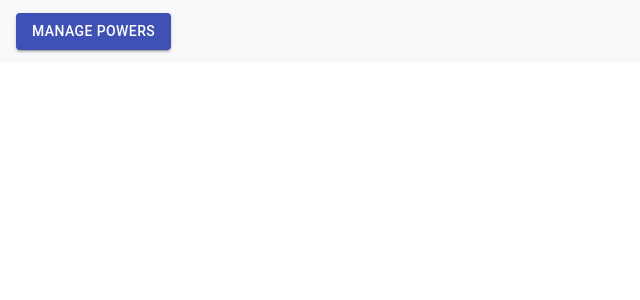
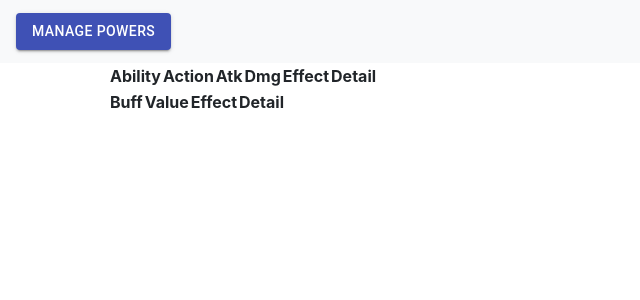
Before and after one commit to arnab-datta/counter-app, a React (Create React App) app: page / in a window 1280 px wide. Shown: the top 300 px of the page, without its empty margins (0-640 px from the left). Built offline with nearby package versions, Linux system fonts and the light colour scheme; no server answers.

Commit message:
Start of feature. Non-functional, foundation laid

```diff
--- a/src/App.tsx
+++ b/src/App.tsx
@@ -1,11 +1,12 @@
 import React from "react";
 import NavBar from "./components/NavBar";
 import ManagePowersPanel from "./components/ManagePowersPanel";
+import InfoPanel from "./components/InfoPanel";
 import { flattenDiagnosticMessageText } from "typescript";
 
 interface IState {
   showManagePowersPanel: boolean
-  selectedPowers: any //number array?
+  selectedPowers: any
   powerData: any[]
 }
 
@@ -19,7 +20,7 @@ export default class App extends React.Component<IProps, IState> {
 
     this.state = {
       showManagePowersPanel: false,
-        selectedPowers: "",
+      selectedPowers: {},
       powerData: []
     }
 
@@ -29,7 +30,7 @@ export default class App extends React.Component<IProps, IState> {
 
     fetch("https://raw.githubusercontent.com/aburnettt/adxsheets/master/src/data/powers.csv")
       .then((r) => r.text())
-       .then(text  => {
+      .then(text => {
         this.setState({
           powerData: this.csvToJson(text)
         });
@@ -45,10 +46,13 @@ export default class App extends React.Component<IProps, IState> {
           }
         />
         <main className="container">
-{/*          <StatPanel />
-          <AbilityPanel />
+          <InfoPanel
+            powerData={this.state.powerData}
+            selectedPowers={this.state.selectedPowers}
+            powerRank={5}
+          />
 
-*/}
+
         </main>
         {this.state.showManagePowersPanel &&
           (<ManagePowersPanel
@@ -59,7 +63,7 @@ export default class App extends React.Component<IProps, IState> {
             }
             handleClose={() => this.closePanels()
             }
-        /> )}
+          />)}
       </div>
     );
   }
@@ -70,8 +74,8 @@ export default class App extends React.Component<IProps, IState> {
     })
   }
 
-  updateSelectedPowers= (selectedPowers: any) => {
-
+  updateSelectedPowers = (selectedPowers: any) => {
+    alert(JSON.stringify(selectedPowers));
   }
 
   showManagePowersPanel = () => {
@@ -82,22 +86,22 @@ export default class App extends React.Component<IProps, IState> {
   }
 
   //var csv is the CSV file with headers
-public csvToJson(csv: string){
+  public csvToJson(csv: string) {
 
-  var lines=csv.split("\r\n");
+    var lines = csv.split("\r\n");
 
     var result = [];
 
     //todo would be nice to support commas in data
     //by skipping escaped commas
-  var headers=lines[0].split(",");
+    var headers = lines[0].split(",");
 
-  for(var i=1;i<lines.length;i++){
+    for (var i = 1; i < lines.length; i++) {
 
       var obj: any = {};
-	  var currentline=lines[i].split(",");
+      var currentline = lines[i].split(",");
 
-	  for(var j=0;j<headers.length;j++){
+      for (var j = 0; j < headers.length; j++) {
         obj[headers[j]] = currentline[j];
       }
 
--- /dev/null
+++ b/src/components/Ability.tsx
@@ -0,0 +1,62 @@
+import React from 'react';
+import {
+    Button,
+    Dialog,
+    DialogActions,
+    DialogContent,
+    DialogTitle,
+    TextField,
+    MenuItem,
+    FormControl,
+    InputLabel,
+    Select,
+    Input
+} from '@material-ui/core';
+
+
+interface IProps {
+    name: string;
+    action: string;
+    atk: number;
+    dmg: number;
+    effect: string;
+    condition: string;
+    detail: string;
+}
+
+interface IState {
+
+}
+
+export default class Ability extends React.Component<IProps, IState> {
+
+    constructor(props: IProps) {
+        super(props);
+        this.state = {
+        };
+    }
+
+
+    render() {
+
+        return (
+            <tr>
+                <td>{this.props.name}</td>
+                <td>{this.props.action}</td>
+                <td>{this.props.atk}</td>
+                <td>{this.props.dmg}</td>
+                <td>{this.props.effect}
+                    {this.props.condition && (
+                        <i>({this.props.condition})</i>
+                    )}</td>
+                <td><Button
+                 color="primary"
+                 variant="contained"
+                 onClick={() =>
+                     alert(this.props.detail)
+                 }>?</Button>
+                    </td>
+            </tr>
+        )
+    }
+}
--- a/src/components/BuyablePower.tsx
+++ b/src/components/BuyablePower.tsx
@@ -19,6 +19,7 @@ interface IProps {
     majorCost: number;
     minorCost: number;
     lesserCost: number;
+    purchase: any;
 }
 
 interface IState {
@@ -35,6 +36,11 @@ export default class BuyablePower extends React.Component<IProps, IState> {
     }
     componentDidMount() {
 
+    }
+
+    componentDidUpdate(){
+        //power was either purchased or sold
+        this.props.purchase(this.props.name, this.state.purchased);
     }
 
     render() {
--- /dev/null
+++ b/src/components/InfoPanel.tsx
@@ -0,0 +1,121 @@
+import React from 'react';
+import {
+    Container,
+    Button
+} from '@material-ui/core';
+import Ability from './Ability';
+
+
+interface IProps {
+    powerData: any[]
+    selectedPowers: any
+    powerRank: number
+}
+
+interface IState {
+    abilities: any[]
+}
+
+export default class InfoPanel extends React.Component<IProps, IState> {
+
+    constructor(props: IProps) {
+        super(props);
+        this.state = {
+            abilities: []
+        };
+    }
+    componentDidMount() {
+        this.parseAbilities();
+    }
+
+    componentDidUpdate() {
+        //power was either purchased or sold
+    }
+
+    render() {
+        return (
+            <Container >
+                {/* Todo - update to data grid*/}
+                <table>
+                    <tr>
+                        <th>Ability</th>
+                        <th>Action</th>
+                        <th>Atk</th>
+                        <th>Dmg</th>
+                        <th>Effect</th>
+                        <th>Detail</th>
+                    </tr>
+                    {this.state.abilities.forEach(function (a) {
+                        (<Ability
+                            name={a["name"]}
+                            action={a["action"]}
+                            atk={a["atk"]}
+                            dmg={a["dmg"]}
+                            effect={a["effect"]}
+                            condition={a["condition"]}
+                            detail={a["detail"]}
+                        />)
+                    })
+                    }
+
+                </table>
+
+                <table>
+                    <tr>
+                        <th>Buff</th>
+                        <th>Value</th>
+                        <th>Effect</th>
+                        <th>Detail</th>
+                    </tr>
+                </table>
+            </Container>
+        );
+    }
+
+
+    private parseAbilities() {
+
+        var abilities = [];
+        var buffs = [];
+        //todo - get Powers to give you the appropriate abilities and buffs
+
+        this.props.powerData.forEach(power => {
+            if (this.props.selectedPowers[power["Power"]]) {
+                if (power["row"] === "Ability") {
+                    //we have this power
+                    //todo - determine rank
+                    var ability: any;
+                    ability["name"] = power["Power"];
+                    ability["action"] = power["Action"];
+                    ability["dmg"] = power["r5"];
+                    ability["atk"] = "1d20";
+                    ability["effect"] = power["Effect"];
+                    ability["detail"] = power["Detail"];
+                    var tags: String = power["Tags"];
+                    ability["tags"] = tags.split(" ");
+                    ability["condition"] = power["Condition"];
+                    abilities.push(ability);
+                } else if (power["row"] === "Buff") {
+                    var buff: any;
+                    buff["value"] = power["r5"];
+                    buff["effect"] = power["Effect"];
+                    buff["detail"] = power["Detail"];
+                    var tags: String = power["Tags"];
+                    buff["tags"] = tags.split(" ");
+                    buff["condition"] = power["Condition"];
+                    buffs.push(buff);
+                }
+            }
+        });
+        /*
+                name = { a["name"]}
+                atk = { a["atk"]}
+                dmg = { a["dmg"]}
+                effect = { a["effect"]}
+                condition = { a["condition"]}
+                detail = { a["detail"]}
+
+                */
+
+    }
+}
--- a/src/components/ManagePowersPanel.tsx
+++ b/src/components/ManagePowersPanel.tsx
@@ -17,17 +17,15 @@ import BuyablePower from "./BuyablePower";
 
 interface IProps {
   powerData: any[];
-  selectedPowers: any[];
+  selectedPowers: any;
   handleConfirm: (selectedPowers: any) => void;
   handleClose: () => void;
 }
 
 interface IState {
-  selectedPowers: any; //int array?
+  selectedPowers: any;
   totalCP: number;
   remainingCP: number;
-  tableColumns: any[];
-  tableRows: any[];
 }
 
 export default class ManagePowersPanel extends React.Component<IProps, IState> {
@@ -35,14 +33,13 @@ export default class ManagePowersPanel extends React.Component<IProps, IState> {
   constructor(props: IProps) {
     super(props);
     this.state = {
-      selectedPowers: "",
+      selectedPowers: {},
       totalCP: 0,
-      remainingCP: 0,
-      tableColumns: [],
-      tableRows: []
+      remainingCP: 0
     };
   }
   componentDidMount() {
+
   }
 
   render() {
@@ -83,6 +80,7 @@ export default class ManagePowersPanel extends React.Component<IProps, IState> {
                         majorCost={row["Major"]}
                         minorCost={row["Minor"]}
                         lesserCost={row["Lesser"]}
+                        purchase={(name: string, level: number) => this.purchasePower(name, level)}
                       />
                     )
                   }
@@ -91,7 +89,7 @@ export default class ManagePowersPanel extends React.Component<IProps, IState> {
 
             </FormControl>
             <div className="actionButtons">
-              <Button type="submit">Save</Button>
+              <Button onClick={() => this.props.handleConfirm(this.state.selectedPowers)} color="primary">Save</Button>
               <Button onClick={() => this.props.handleClose()} color="primary">Cancel</Button>
             </div>
           </form>
@@ -105,5 +103,8 @@ export default class ManagePowersPanel extends React.Component<IProps, IState> {
       remainingCP: this.state.totalCP
     })
   }
+  public purchasePower(name: string, level: number){
+    this.state.selectedPowers[name] = level;
+  }
 
 }
--- a/src/index.css
+++ b/src/index.css
@@ -12,3 +12,9 @@ code {
   font-family: source-code-pro, Menlo, Monaco, Consolas, "Courier New",
     monospace;
 }
+
+#statpanel #abilitypanel{
+  width: 50%;
+  height: 80%;
+  border: 1;
+}
```
Lines whose indentation alone changed are shown as unchanged.
